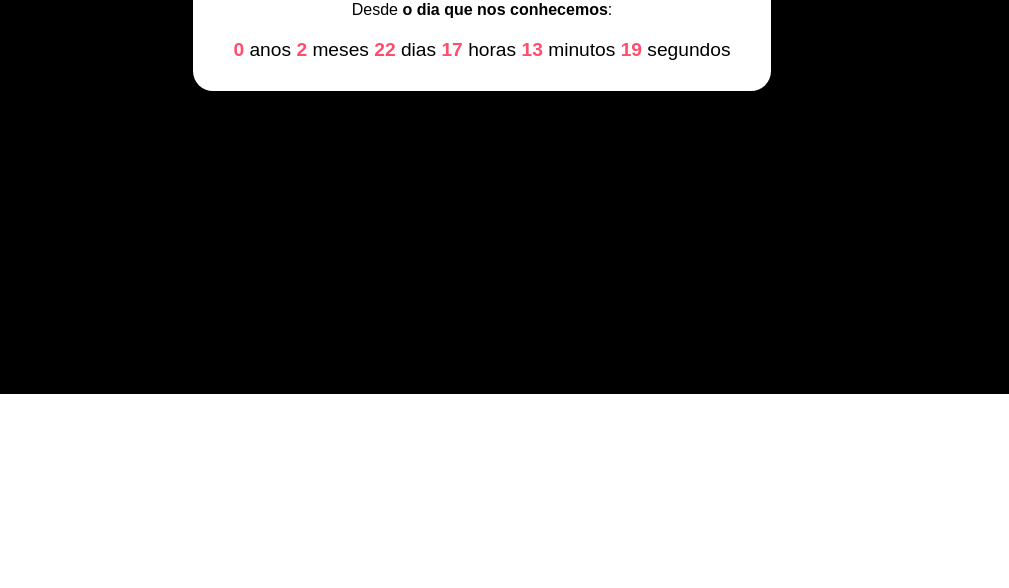
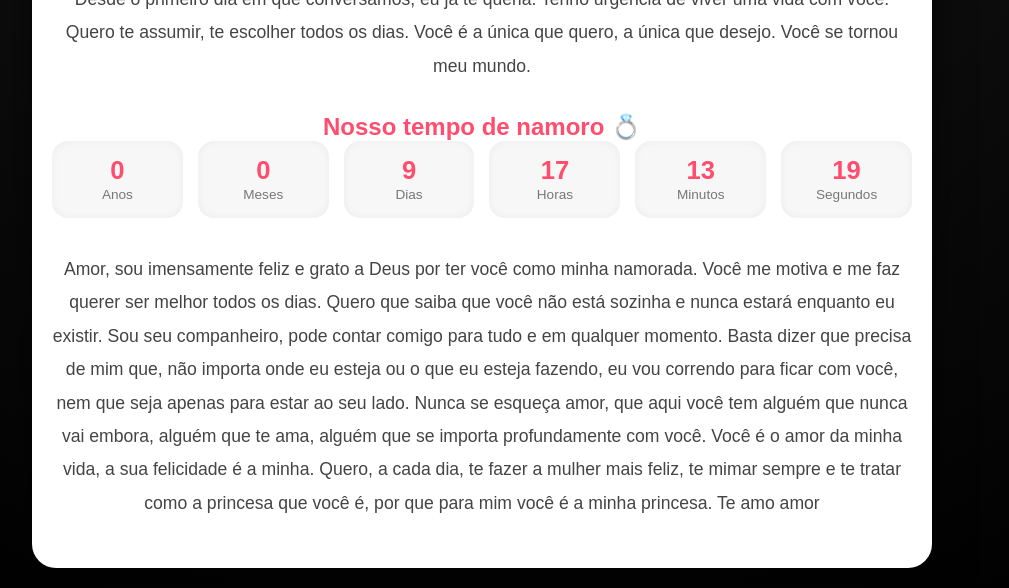
Before and after one commit to Bukayh/Nosso-Tempo, a plain HTML site: page index.html in a window 1280 px wide. Shown: the part 406-994 px from the top of the page, without its empty margins (158-1167 px from the left). Before the commit the page ends 800 px from the top, so only its background shows below. Drawn offline with Linux system fonts and the light colour scheme.

Commit message:
adicionando cornomentro de namoro

```diff
--- a/index.html
+++ b/index.html
@@ -8,20 +8,63 @@
 </head>
 <body>
 
-    <div class="container">
-        <h1> Nosso tempo juntos </h1>
-        <p>Desde <strong>o dia que nos conhecemos</strong>:</p>
+<div class="container">
+    <h1>Nosso tempo juntos</h1>
+    <p>Desde <strong>o dia que nos conhecemos</strong>:</p>
 
-        <div id="contador">
-            <span id="anos">0</span> anos
-            <span id="meses">0</span> meses
-            <span id="dias">0</span> dias
-            <span id="horas">0</span> horas
-            <span id="minutos">0</span> minutos
-            <span id="segundos">0</span> segundos
-        </div>
+    <!-- CRONÔMETRO -->
+<div id="contador">
+    <div><span id="anos">0</span><small>Anos</small></div>
+    <div><span id="meses">0</span><small>Meses</small></div>
+    <div><span id="dias">0</span><small>Dias</small></div>
+    <div><span id="horas">0</span><small>Horas</small></div>
+    <div><span id="minutos">0</span><small>Minutos</small></div>
+    <div><span id="segundos">0</span><small>Segundos</small></div>
+</div>
+
+
+    <!-- TEXTO EMBAIXO -->
+    <div class="mensagem">
+        Amor, eu te amo demais. Você está presente na minha mente o tempo todo.
+        Em tudo o que faço, você está lá. Você é muito importante pra mim.
+        Você deixa tudo mais leve, mais bonito, mais completo.
+        A cada dia que passa, eu te quero mais, eu te amo mais.
+        Faria qualquer coisa por você. O tempo ao seu lado pode parecer pouco para alguns,
+        mas pra mim não é.
+        Parece que te conheço há muito mais tempo, é impressionante.
+        Desde o primeiro dia em que conversamos, eu já te queria.
+        Tenho urgência de viver uma vida com você.
+        Quero te assumir, te escolher todos os dias.
+        Você é a única que quero,
+        a única que desejo.
+        Você se tornou meu mundo.
     </div>
+    <h2 class="titulo-namoro">Nosso tempo de namoro 💍</h2>
 
-    <script src="script.js"></script>
+<div id="contador">
+    <div><span id="anosN">0</span><small>Anos</small></div>
+    <div><span id="mesesN">0</span><small>Meses</small></div>
+    <div><span id="diasN">0</span><small>Dias</small></div>
+    <div><span id="horasN">0</span><small>Horas</small></div>
+    <div><span id="minutosN">0</span><small>Minutos</small></div>
+    <div><span id="segundosN">0</span><small>Segundos</small></div>
+</div>
+<div class="mensagem">
+    <p>
+        Amor, sou imensamente feliz e grato a Deus por ter você como minha namorada.
+        Você me motiva e me faz querer ser melhor todos os dias.
+        Quero que saiba que você não está sozinha e nunca estará enquanto eu existir.
+        Sou seu companheiro, pode contar comigo para tudo e em qualquer momento.
+        Basta dizer que precisa de mim que, não importa onde eu esteja ou o que eu esteja fazendo,
+        eu vou correndo para ficar com você, nem que seja apenas para estar ao seu lado.
+        Nunca se esqueça amor, que aqui você tem alguém que nunca vai embora,
+        alguém que te ama, alguém que se importa profundamente com você.
+        Você é o amor da minha vida, a sua felicidade é a minha.
+        Quero, a cada dia, te fazer a mulher mais feliz,
+        te mimar sempre e te tratar como a princesa que você é, por que para mim você é a minha princesa.
+        Te amo amor
+</div>
+
+<script src="script.js"></script>
 </body>
 </html>
--- a/script.js
+++ b/script.js
@@ -53,6 +53,65 @@ function atualizarContador() {
     document.getElementById("minutos").innerText = minutos;
     document.getElementById("segundos").innerText = segundos;
 }
+// DATA QUE SE CONHECERAM
+const dataConheceram = new Date(2025, 10, 17, 0, 0, 0);
+
+// DATA DO INÍCIO DO NAMORO (MUDE AQUI)
+const dataNamoro = new Date(2026, 0, 30, 0, 0, 0); // exemplo 10/01/2024
+
+function calcularTempo(dataInicio) {
+    const agora = new Date();
+
+    let anos = agora.getFullYear() - dataInicio.getFullYear();
+    let meses = agora.getMonth() - dataInicio.getMonth();
+    let dias = agora.getDate() - dataInicio.getDate();
+
+    if (dias < 0) {
+        meses--;
+        dias += new Date(agora.getFullYear(), agora.getMonth(), 0).getDate();
+    }
+
+    if (meses < 0) {
+        anos--;
+        meses += 12;
+    }
+
+    const diffMs = agora - new Date(
+        agora.getFullYear(),
+        agora.getMonth(),
+        agora.getDate(),
+        dataInicio.getHours(),
+        dataInicio.getMinutes(),
+        dataInicio.getSeconds()
+    );
+
+    const horas = Math.floor((diffMs / (1000 * 60 * 60)) % 24);
+    const minutos = Math.floor((diffMs / (1000 * 60)) % 60);
+    const segundos = Math.floor((diffMs / 1000) % 60);
+
+    return { anos, meses, dias, horas, minutos, segundos };
+}
+
+function atualizarContadores() {
+    const t1 = calcularTempo(dataConheceram);
+    document.getElementById("anos").innerText = t1.anos;
+    document.getElementById("meses").innerText = t1.meses;
+    document.getElementById("dias").innerText = t1.dias;
+    document.getElementById("horas").innerText = t1.horas;
+    document.getElementById("minutos").innerText = t1.minutos;
+    document.getElementById("segundos").innerText = t1.segundos;
+
+    const t2 = calcularTempo(dataNamoro);
+    document.getElementById("anosN").innerText = t2.anos;
+    document.getElementById("mesesN").innerText = t2.meses;
+    document.getElementById("diasN").innerText = t2.dias;
+    document.getElementById("horasN").innerText = t2.horas;
+    document.getElementById("minutosN").innerText = t2.minutos;
+    document.getElementById("segundosN").innerText = t2.segundos;
+}
+
+setInterval(atualizarContadores, 1000);
+atualizarContadores();
 
 // CHAMA O CONTADOR
 setInterval(atualizarContador, 1000);
--- a/style.css
+++ b/style.css
@@ -1,32 +1,116 @@
-body {
-    background: linear-gradient(135deg, #000000, #000000);
-    font-family: Arial, sans-serif;
-    height: 100vh;
+/* RESET BÁSICO */
+* {
     margin: 0;
-    display: flex;
-    justify-content: center;
-    align-items: center;
+    padding: 0;
+    box-sizing: border-box;
 }
 
-.container {
-    background: white;
-    padding: 30px 40px;
-    border-radius: 20px;
-    text-align: center;
-    box-shadow: 0 10px 25px rgba(0,0,0,0.2);
+/* FUNDO */
+body {
+    font-family: 'Arial', sans-serif;
+    background: radial-gradient(circle at top, #1a1a1a, #000000);
+    color: #333;
+    min-height: 100vh;
+    padding: 20px;
 }
 
+/* CARD PRINCIPAL */
+.container {
+    max-width: 900px;
+    margin: 0 auto;
+    background: #ffffff;
+    border-radius: 24px;
+    padding: 30px 20px;
+    box-shadow: 0 20px 40px rgba(0,0,0,0.6);
+}
+
+/* TÍTULO */
 h1 {
     color: #ff4d6d;
+    font-size: 1.8rem;
     margin-bottom: 10px;
+    text-align: center;
 }
 
+.container > p {
+    text-align: center;
+    margin-bottom: 25px;
+    color: #555;
+}
+
+/* CRONÔMETRO */
 #contador {
-    margin-top: 20px;
-    font-size: 1.2em;
+    display: grid;
+    grid-template-columns: repeat(3, 1fr);
+    gap: 15px;
+    margin-bottom: 35px;
 }
 
 #contador span {
+    display: block;
+    font-size: 1.6rem;
     font-weight: bold;
     color: #ff4d6d;
 }
+
+#contador div {
+    background: #f7f7f7;
+    border-radius: 16px;
+    padding: 15px 5px;
+    text-align: center;
+    box-shadow: inset 0 0 8px rgba(0,0,0,0.05);
+}
+
+#contador div small {
+    font-size: 0.85rem;
+    color: #777;
+}
+
+/* TEXTO */
+.mensagem {
+    font-size: 1rem;
+    line-height: 1.9;
+    text-align: center;
+    color: #444;
+}
+
+.mensagem p {
+    margin-bottom: 18px;
+}
+
+/* ASSINATURA */
+.assinatura {
+    display: block;
+    margin-top: 30px;
+    font-style: italic;
+    color: #ff4d6d;
+    font-size: 1.1rem;
+}
+
+/* DESKTOP */
+@media (min-width: 768px) {
+    h1 {
+        font-size: 2.2rem;
+    }
+
+    #contador {
+        grid-template-columns: repeat(6, 1fr);
+    }
+
+    .mensagem {
+        font-size: 1.1rem;
+    }
+}
+
+
+#contadorNamoro span {
+    display: block;
+    font-size: 1.6rem;
+    font-weight: bold;
+    color: #ff4d6d;
+}
+.titulo-namoro {
+    margin-top: 30px;
+    color: #ff4d6d;
+    text-align: center;
+}
```
